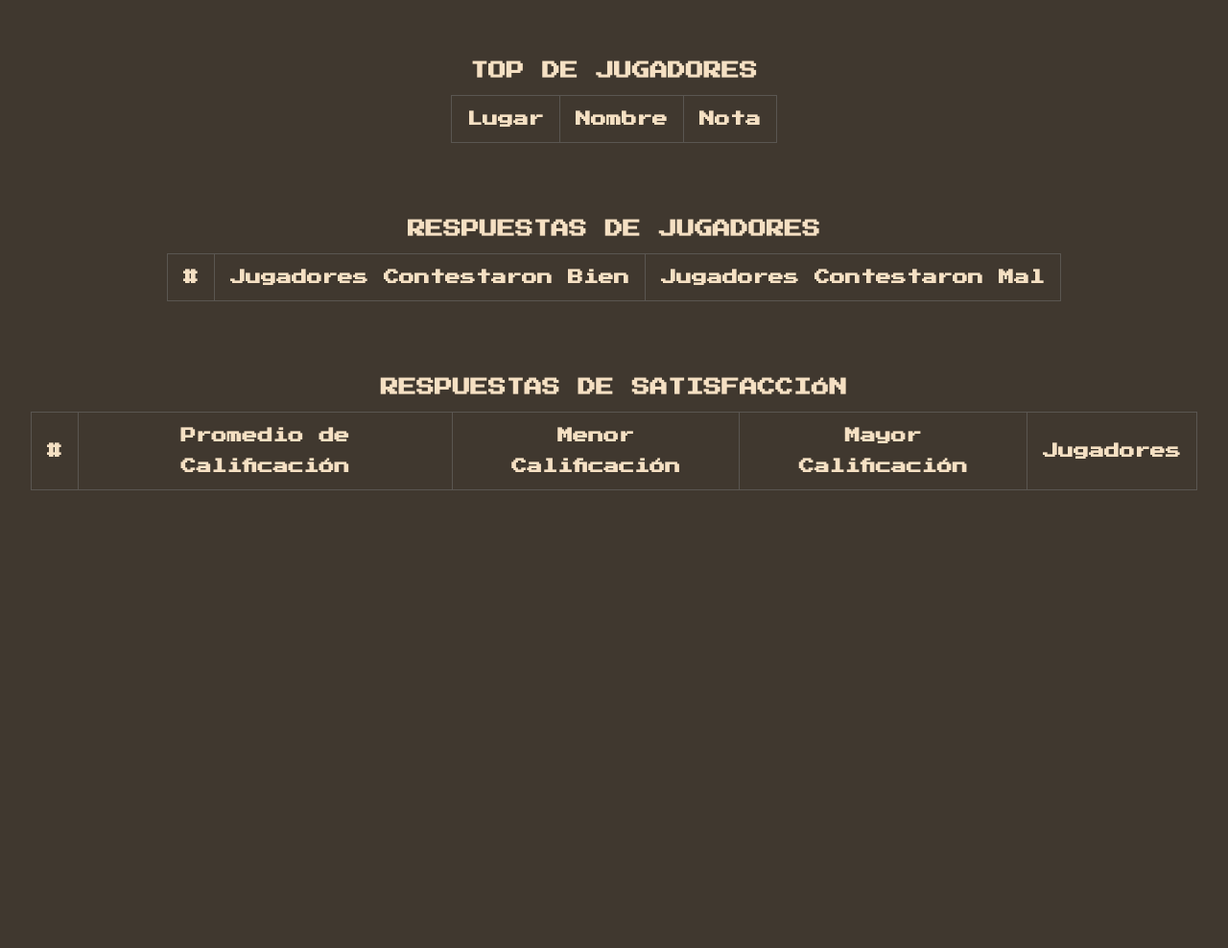
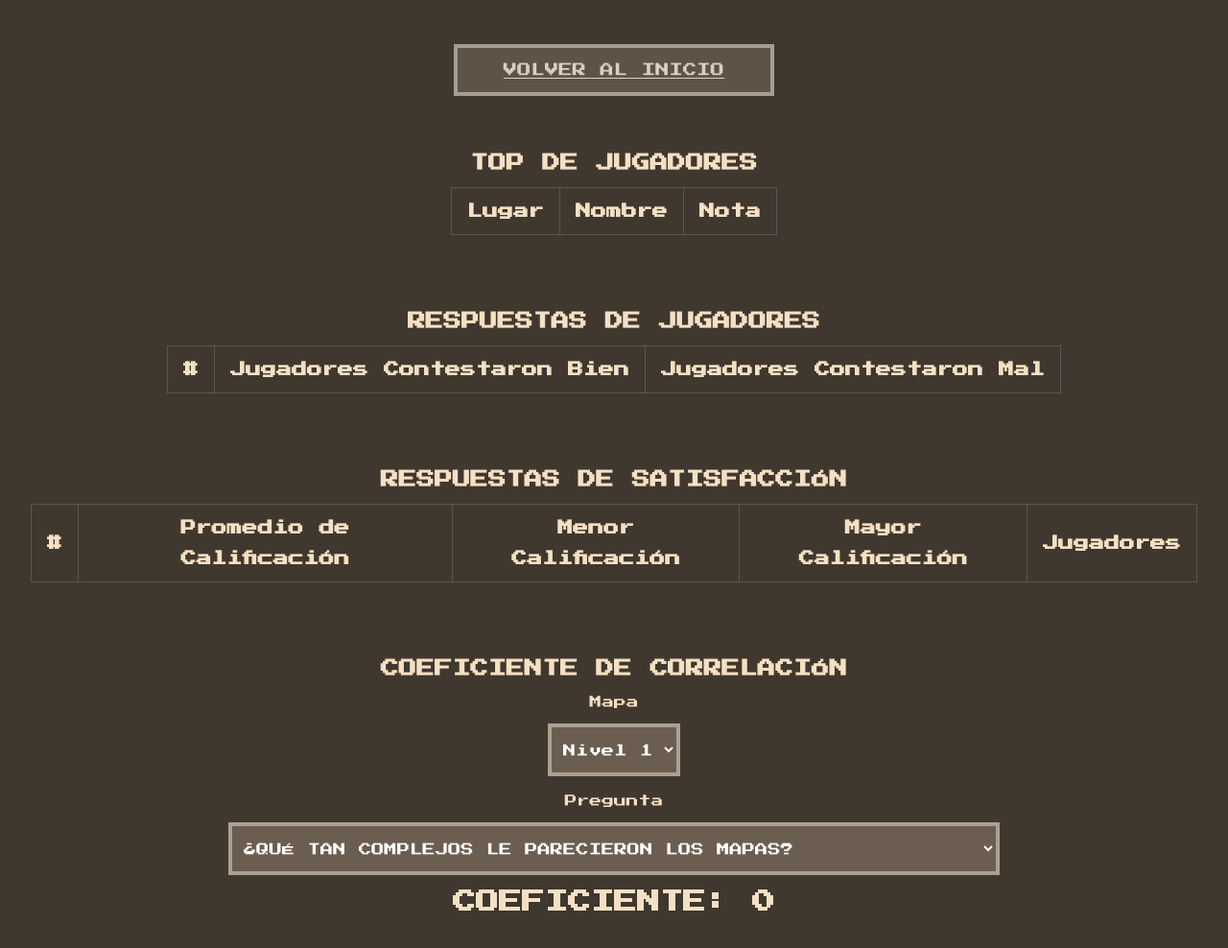
Before and after one commit to Tauchet/algoritmos, a website: page src/estadisticas.html in a window 1280 px wide. Shown: the whole page at 96% size. Before the commit the page ends 800 px from the top, so only its background shows below. Drawn offline with nearby package versions, Linux system fonts and the light colour scheme; no server answers.

Commit message:
Coeficiente added

```diff
--- a/src/estadisticas.html
+++ b/src/estadisticas.html
@@ -10,6 +10,10 @@
 <body>
 
     <main id="app">
+
+	<div>
+		<a href='/' class='btn big'>VOLVER AL INICIO</a>
+	</div>
 
         <div class="tabla-contenido">
             <div class="tabla-titulo">
@@ -53,6 +57,33 @@
             </table>
         </div>
 
+        <div id="correlacion">
+            <div class="correlacion-titulo">
+                <h3>COEFICIENTE DE CORRELACIÓN</h3>
+            </div>
+            <div class="correlacion-campo">
+                <label for="selector-nivel">Mapa</label>
+                <select id="selector-nivel" >
+                  <option value="1" selected>Nivel 1</option>
+                  <option value="2">Nivel 2</option>
+                  <option value="3">Nivel 3</option>
+                  <option value="4">Nivel 4</option>
+                  <option value="5">Nivel 5</option>
+                </select>
+            </div>
+            <div class="correlacion-campo">
+                <label for="selector-pregunta">Pregunta</label>
+                <select id="selector-pregunta">
+                  <option value="1" selected>¿QUÉ TAN COMPLEJOS LE PARECIERON LOS MAPAS?</option>
+                  <option value="2">¿QUÉ TANTO SE DIVIRTIÓ COMPLENTANDO LOS MAPAS?</option>
+                  <option value="3">¿QUÉ TAN INTUITIVO LE PARECIÓ LA FUNCIONALIDAD DEL JUEGO?</option>
+                </select>
+            </div>
+            <div class="correlacion-campo correlacion-cant">
+                <h2>COEFICIENTE: 0</h2>
+            </div>
+        </div>
+
     </main>
 
     <script src="https://cdnjs.cloudflare.com/ajax/libs/axios/0.27.2/axios.min.js"></script>
--- a/src/public/estadisticas.css
+++ b/src/public/estadisticas.css
@@ -33,6 +33,7 @@ td {
     display: flex;
     flex-direction: column;
     gap: 5rem;
+    align-items: center;
 }
 
 table {
@@ -49,3 +50,56 @@ table {
     justify-content: center;
     flex-direction: column;
 }
+
+.btn {
+    border: 4px solid #A69E92;
+    background-color: #5E5347;
+    padding: 0.8rem 2rem;
+    font-size: 0.9rem;
+    color: #DAD0C2;
+    transition: .4s;
+    cursor: pointer;
+}
+
+.btn.big {
+    padding: 1rem 3rem;
+}
+
+.btn:not(:disabled):hover {
+    border-color: #DAD0C2;
+    color: #f1e8db;
+    transform: scale(0.9);
+}
+
+label {
+    font-size: 0.8rem;
+}
+
+select {
+    margin-top: 1rem;
+    display: block;
+    width: 100%;
+    background-color: #6B5E50;
+    outline: none;
+    padding: 1rem 0.5rem;
+    color: white;
+    border: 4px solid #aaa192;
+    transition: 0.4s;
+    width: 100%;
+}
+
+select:focus {
+    border-color: #CDBDA6;
+}
+
+#correlacion {
+    width: 70%;
+    display: flex;
+    align-items: center;
+    justify-content: center;
+    flex-direction: column;
+}
+
+.correlacion-campo {
+    margin-top: 1rem;
+}
--- a/src/public/estadisticas.js
+++ b/src/public/estadisticas.js
@@ -62,10 +62,31 @@ async function cargarTablaSatisfaccion() {
   }
 }
 
+async function cargarCoeficiente() {
+  const $cantidad = document.querySelector(".correlacion-cant");
+  const $selectorNivel = document.querySelector("#selector-nivel");
+  const $selectorPregunta = document.querySelector("#selector-pregunta");
+  const respuesta = await axios.get("/api/estadisticas/coeficiente/" + $selectorNivel.value + "/" + $selectorPregunta.value);
+  if (respuesta.data.error) {
+    $cantidad.innerText = "¡No hay datos suficientes!";
+  } else {
+    $cantidad.innerText = "Coeficiente: " + respuesta.data.resultado;
+  }
+}
+
 async function main() {
   await cargarTablaJugadores();
   await cargarTablaPreguntas();
   await cargarTablaSatisfaccion();
+  await cargarCoeficiente();
+
+  const $selects = document.querySelectorAll("select");
+  for (var $select of $selects) {
+    $select.addEventListener("change", function() {
+      cargarCoeficiente();
+    })
+  }
+
 }
 
 main();
```
Also changed, not shown: servidor.js (+42 -0 lines).
